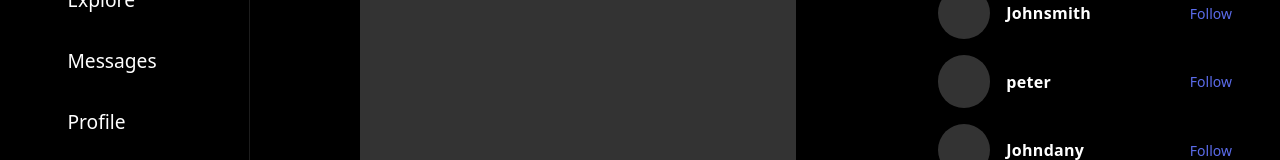
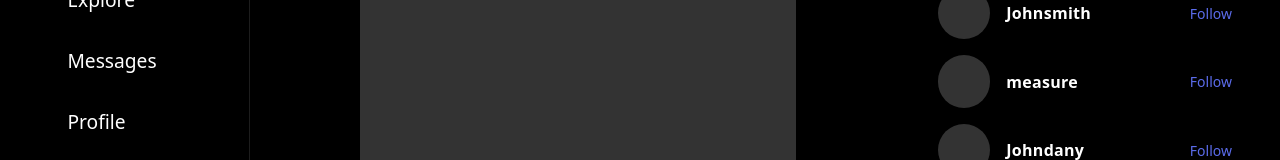
Before and after one commit to njosuedev/instagram-clone, a React (Vite) app: page / in a window 1280 px wide. Shown: the part 270-430 px from the top of the page. Built offline with nearby package versions, Linux system fonts and the light colour scheme.

Commit message:
username changed

```diff
--- a/src/components/Home.jsx
+++ b/src/components/Home.jsx
@@ -61,7 +61,7 @@ const Home = () => {
                     </div>
                     <div className="profileTopContainer">
                         <div className="imageContainer"></div>
-                        <div className="profileName">peter</div>
+                        <div className="profileName">measure</div>
                         <div className="switchBtn followBtn">
                             <a href="">Follow</a>
                         </div>
```
